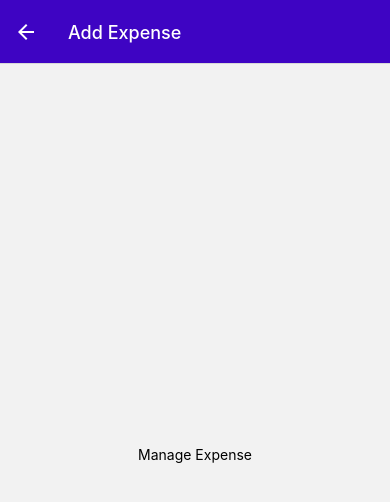
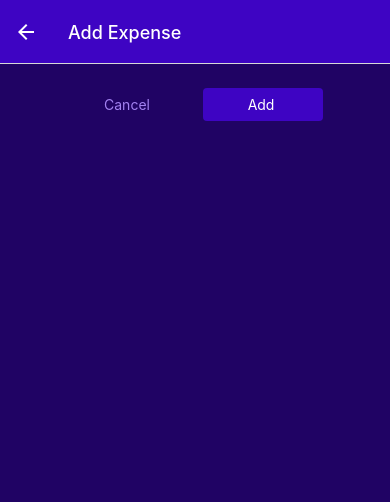
Before and after one commit to rayGreycloud/expense-tracker, a React Native app: screen /ManageExpense in a window 390 px wide. Shown: the top 502 px of the page. Built offline with nearby package versions, Linux system fonts and the light colour scheme.

Commit message:
build out manage item screen

```diff
--- a/screens/ManageExpense.jsx
+++ b/screens/ManageExpense.jsx
@@ -1,18 +1,109 @@
+import { useContext, useLayoutEffect } from 'react';
 import { StyleSheet, Text, View } from 'react-native';
 
-const ManageExpense = () => {
+import Button from '../components/UI/Button';
+import IconButton from '../components/UI/IconButton';
+
+import { GlobalStyles } from '../constants/styles';
+import { ExpensesContext } from '../store/expenses-context';
+
+const ManageExpense = ({ route, navigation }) => {
+  const expensesCtx = useContext(ExpensesContext);
+  const targetExpenseId = route.params?.expenseId;
+  console.log('targetExpenseId: ', targetExpenseId);
+  const isEditing = !!targetExpenseId;
+  console.log('isEditing: ', isEditing);
+  const data = isEditing ? expensesCtx.getExpense(targetExpenseId) : null;
+  console.log('data: ', data);
+
+  useLayoutEffect(() => {
+    navigation.setOptions({
+      title: isEditing ? 'Edit Expense' : 'Add Expense'
+    });
+  }, [navigation, isEditing]);
+
+  const onDeleteHandler = () => {
+    console.log('delete');
+    expensesCtx.deleteExpense(targetExpenseId);
+    navigation.goBack();
+  };
+  const onCancelHandler = () => {
+    console.log('cancel');
+    navigation.goBack();
+  };
+
+  const newExpense = {
+    description: 'Samsung TV',
+    amount: 699.99,
+    date: new Date(2023, 1, 4)
+  };
+
+  const onSaveHandler = () => {
+    console.log('save');
+    if (isEditing) {
+      const data = { ...data, description: 'New Description' };
+      expensesCtx.updateExpense(targetExpenseId, data);
+    } else {
+      expensesCtx.addExpense(newExpense);
+    }
+
+    navigation.goBack();
+  };
+
   return (
-    <View style={styles.container}>
-      <Text>Manage Expense</Text>
+    <View style={styles.rootContainer}>
+      <View style={styles.buttonContainer}>
+        <Button mode='flat' onPress={onCancelHandler} style={styles.button}>
+          Cancel
+        </Button>
+        <Button onPress={onSaveHandler} style={styles.button}>
+          {isEditing ? 'Update' : 'Add'}{' '}
+        </Button>
+      </View>
+      {isEditing && (
+        <>
+          <View>
+            <Text style={styles.text}>{JSON.stringify(data, null, 2)}</Text>
+          </View>
+          <View style={styles.deleteContainer}>
+            <IconButton
+              icon='trash'
+              color={GlobalStyles.colors.error500}
+              size={36}
+              onPress={onDeleteHandler}
+            />
+          </View>
+        </>
+      )}
     </View>
   );
 };
 
 const styles = StyleSheet.create({
-  container: {
+  rootContainer: {
     flex: 1,
-    alignItems: 'center',
-    justifyContent: 'center'
+    padding: 24,
+    backgroundColor: GlobalStyles.colors.primary800
+  },
+  buttonContainer: {
+    flexDirection: 'row',
+    justifyContent: 'center',
+    alignItems: 'center'
+  },
+  button: {
+    minWidth: 120,
+    marginHorizontal: 8
+  },
+  text: {
+    color: 'white',
+    fontSize: 12
+  },
+  deleteContainer: {
+    marginTop: 16,
+    paddingTop: 8,
+    borderTopWidth: 2,
+    borderTopColor: GlobalStyles.colors.primary200,
+    alignItems: 'center'
   }
 });
 
```
